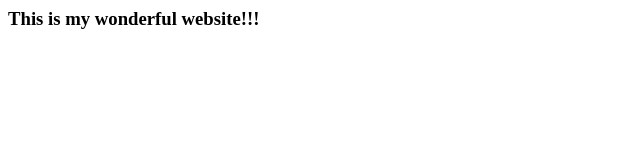
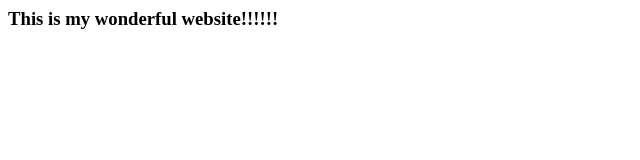
Before and after one commit to flaviostutz/aws-serverless-static-website, a website: page static/index.html in a window 1280 px wide. Shown: the full height of the page, 0-640 px from the left. Drawn offline with Linux system fonts and the light colour scheme.

Commit message:
being even more wonderful!!!!!

```diff
--- a/static/index.html
+++ b/static/index.html
@@ -1,5 +1,5 @@
 <html>
     <body>
-        <h3>This is my wonderful website!!!</h3>
+        <h3>This is my wonderful website!!!!!!</h3>
     </body>
 </html>
```
